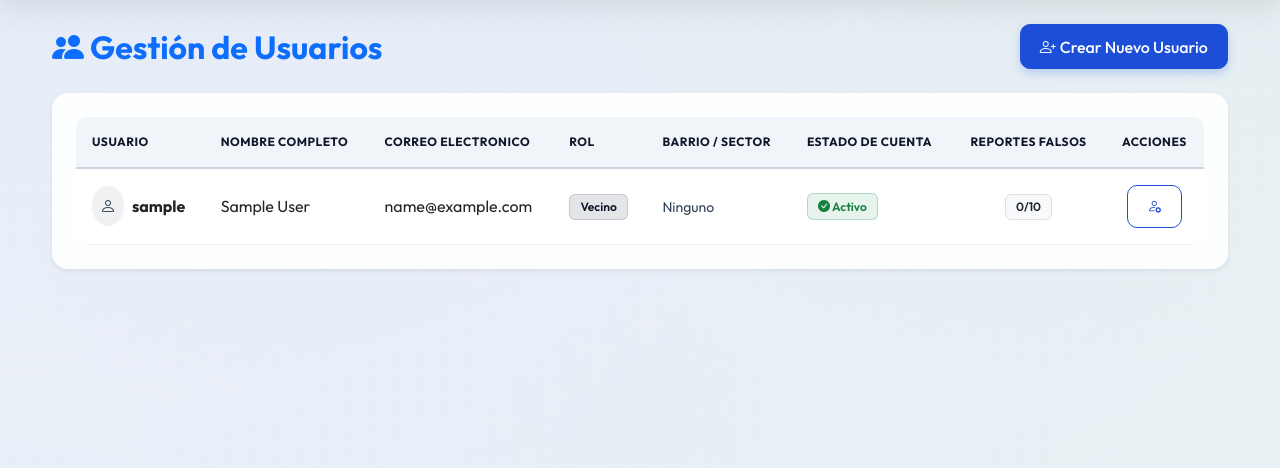
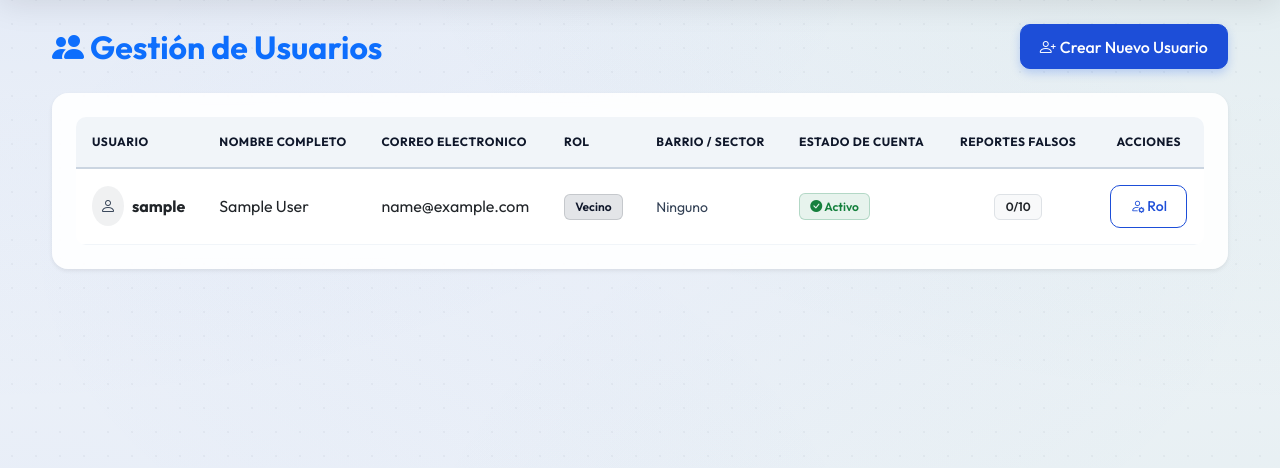
Before and after one commit to SrHeath/SantaCruzSegura, a Django app: page /usuarios/ in a window 1280 px wide. Shown: the part 156-624 px from the top of the page. Run offline with Django 5.2, Linux system fonts and the light colour scheme; the visitor is signed in with stand-in values (Sample User, id 1); data comes from the database, SQL or seed files in the repository.

Commit message:
Botón 'Rol' más visible en lista de usuarios

```diff
--- a/templates/usuarios/lista.html
+++ b/templates/usuarios/lista.html
@@ -76,9 +76,11 @@
                         </td>
                         <td class="text-center">
                             {% if user.is_superuser or user.rol.nombre == 'Superadministrador' or user.rol.nombre == 'Administrador de Junta' %}
-                            <a href="{% url 'usuario_rol' usuario.pk %}" class="btn btn-sm btn-outline-primary">
-                                <i class="bi bi-person-gear"></i>
+                            <a href="{% url 'usuario_rol' usuario.pk %}" class="btn btn-sm btn-outline-primary" title="Cambiar rol">
+                                <i class="bi bi-person-gear"></i> Rol
                             </a>
+                            {% else %}
+                            <span class="text-muted small">—</span>
                             {% endif %}
                         </td>
                     </tr>
```
